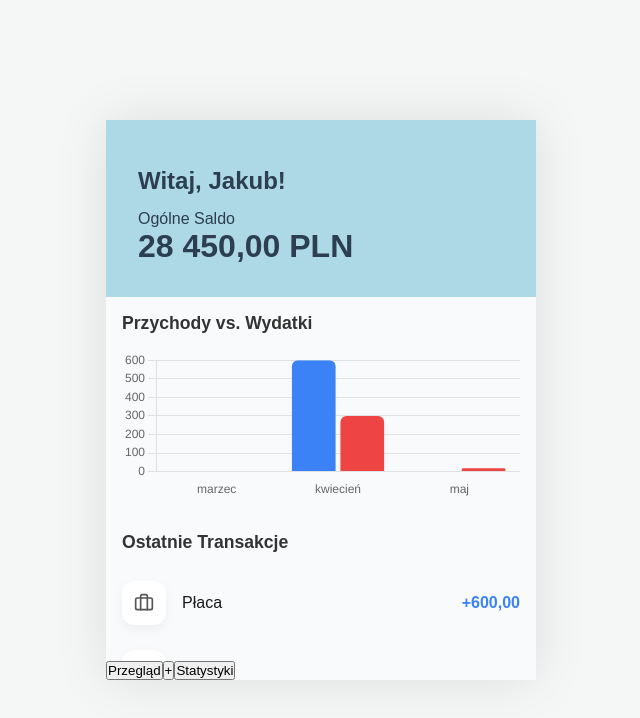
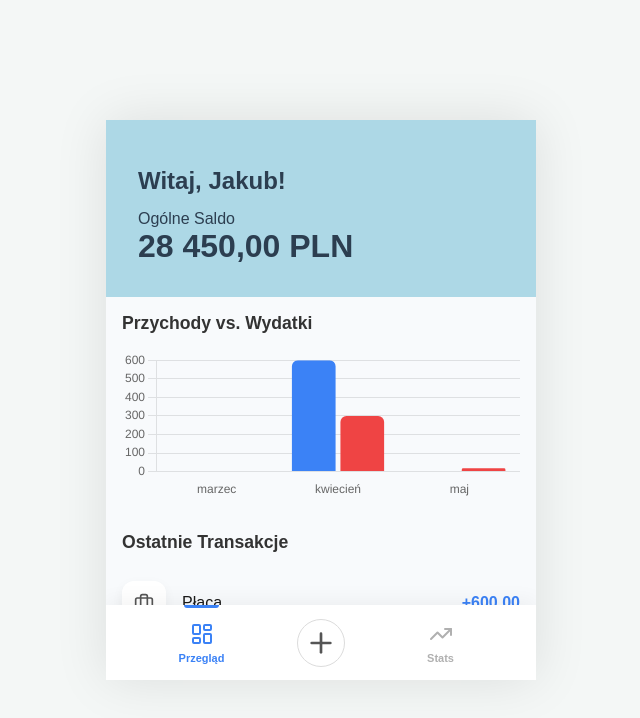
Before and after one commit to Poniks/MyFinances, a React (Vite) app: page / in a window 1280 px wide. Shown: the top 718 px of the page, without its empty margins (319-959 px from the left). Built offline with nearby package versions, Linux system fonts and the light colour scheme.

Commit message:
feat: dodanie komponentu BottomNav i stylów

```diff
--- a/src/App.jsx
+++ b/src/App.jsx
@@ -2,6 +2,7 @@ import { useState } from "react";
 import styles from "./App.module.scss";
 import Header from "./components/dashboard/Header";
 import StatsWidget from "./components/dashboard/StatsWidget";
+import BottomNav from "./components/navigation/BottomNav";
 import { Briefcase, ShoppingCart, Coffee, Car } from "lucide-react";
 import {
   LayoutDashboard,
@@ -61,13 +62,7 @@ function App() {
       {/* ŚRODEK: Przewijana treść */}
       <StatsWidget data={transactionsData} />
       {/* DÓŁ: Stała nawigacja */}
-      <footer className="app-footer">
-        <nav className="bottom-nav">
-          <button className="nav-item active">Przegląd</button>
-          <button className="nav-item">+</button>
-          <button className="nav-item">Statystyki</button>
-        </nav>
-      </footer>
+      <BottomNav />
     </div>
   );
 }
--- a/src/components/dashboard/Header.module.scss
+++ b/src/components/dashboard/Header.module.scss
@@ -1,3 +1,5 @@
+@use "../../styles/variables" as v;
+
 .app_header {
   padding: 2rem;
   background: lightblue; // To Change
--- /dev/null
+++ b/src/components/navigation/BottomNav.jsx
@@ -0,0 +1,26 @@
+import styles from "./BottomNav.module.scss";
+import { LayoutDashboard, Plus, TrendingUp } from "lucide-react";
+
+const BottomNav = () => {
+  return (
+    <footer className={styles.app_footer}>
+      <nav className={styles.bottom_nav}>
+        <button className={`${styles.nav_item} ${styles.active}`}>
+          <LayoutDashboard size={24} />
+          <span>Przegląd</span>
+        </button>
+
+        <button className={styles.plus_button}>
+          <Plus size={32} />
+        </button>
+
+        <button className={styles.nav_item}>
+          <TrendingUp size={24} />
+          <span>Stats</span>
+        </button>
+      </nav>
+    </footer>
+  );
+};
+
+export default BottomNav;
--- /dev/null
+++ b/src/components/navigation/BottomNav.module.scss
@@ -0,0 +1,80 @@
+@use "../../styles/variables" as v;
+
+.app_footer {
+  width: 100%;
+  max-width: 430px;
+  background-color: v.$white;
+  box-shadow: 0 -4px 20px rgba(0, 0, 0, 0.05);
+
+  .bottom_nav {
+    display: flex;
+    justify-content: space-around;
+    align-items: center;
+    height: 75px;
+    padding: 0 10px;
+
+    .nav_item {
+      display: flex;
+      flex-direction: column;
+      align-items: center;
+      justify-content: center;
+      gap: 6px;
+      background: none;
+      border: none;
+      color: #b0b0b0; // Kolor nieaktywny
+      cursor: pointer;
+      flex: 1;
+      height: 100%;
+      position: relative;
+      transition: all 0.3s ease;
+
+      span {
+        font-size: 11px;
+        font-weight: 600;
+      }
+
+      &.active {
+        color: v.$blue;
+
+        &::before {
+          content: "";
+          position: absolute;
+          top: 0;
+          width: 35px;
+          height: 3px;
+          background-color: v.$blue;
+          border-radius: 0 0 4px 4px;
+        }
+      }
+
+      &:hover:not(.active) {
+        color: #666;
+      }
+    }
+
+    .plus_button {
+      display: flex;
+      justify-content: center;
+      align-items: center;
+      width: 48px;
+      height: 48px;
+      background: none;
+      border: 1.5px solid #dcdcdc;
+      border-radius: 50%;
+      color: #555;
+      cursor: pointer;
+      transition: all 0.2s ease;
+      margin: 0 10px;
+
+      &:hover {
+        border-color: v.$blue;
+        color: v.$blue;
+        transform: translateY(-2px);
+      }
+
+      &:active {
+        transform: scale(0.9);
+      }
+    }
+  }
+}
--- a/src/styles/_layout.scss
+++ /dev/null
@@ -1,48 +0,0 @@
-@use "variables" as v;
-
-.app-layout {
-  display: flex;
-  min-height: 100vh;
-  background-color: #f8fafc;
-
-  .sidebar {
-    width: 260px;
-    background-color: v.$dark;
-    color: v.$white;
-    padding: 2rem;
-    display: flex;
-    flex-direction: column;
-    gap: 2rem;
-
-    nav {
-      display: flex;
-      flex-direction: column;
-      gap: 1rem;
-
-      button {
-        background: transparent;
-        border: none;
-        color: v.$light;
-        text-align: left;
-        padding: 10px;
-        cursor: pointer;
-        border-radius: 8px;
-        transition: 0.3s;
-
-        &:hover {
-          background: rgba(255, 255, 255, 0.1);
-        }
-        &.active {
-          background: v.$primary;
-          color: v.$white;
-        }
-      }
-    }
-  }
-
-  .main-content {
-    flex: 1;
-    padding: 2rem;
-    overflow-y: auto;
-  }
-}
--- a/src/styles/_variables.scss
+++ b/src/styles/_variables.scss
@@ -3,3 +3,4 @@ $danger: #e74c3c;
 $dark: #2c3e50;
 $light: #ecf0f1;
 $white: #ffffff;
+$blue: #3b82f6;
--- a/src/styles/main.scss
+++ b/src/styles/main.scss
@@ -1,22 +1,2 @@
 @use "variables";
 @use "global";
-@use "layout";
-
-.container {
-  .app-footer {
-    height: 80px;
-
-    .bottom-nav {
-      display: flex;
-      justify-content: space-around;
-      align-items: center;
-      height: 100%;
-
-      .nav-item {
-        height: 100%;
-        width: 100%;
-        background-color: orange; // To Change
-      }
-    }
-  }
-}
```
